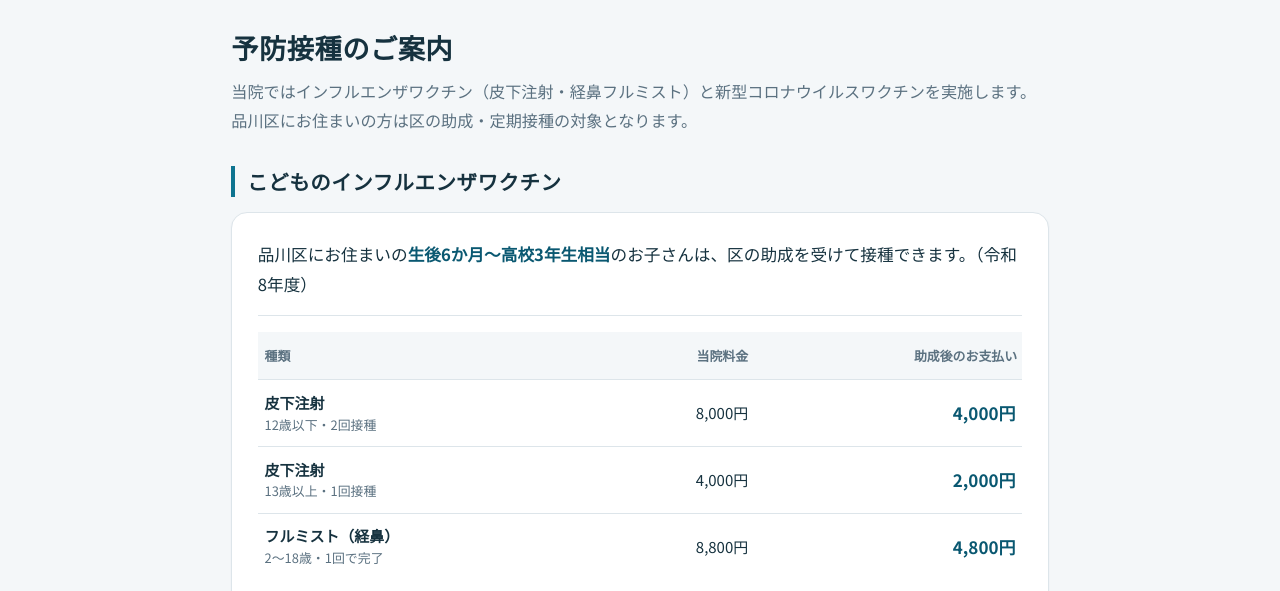
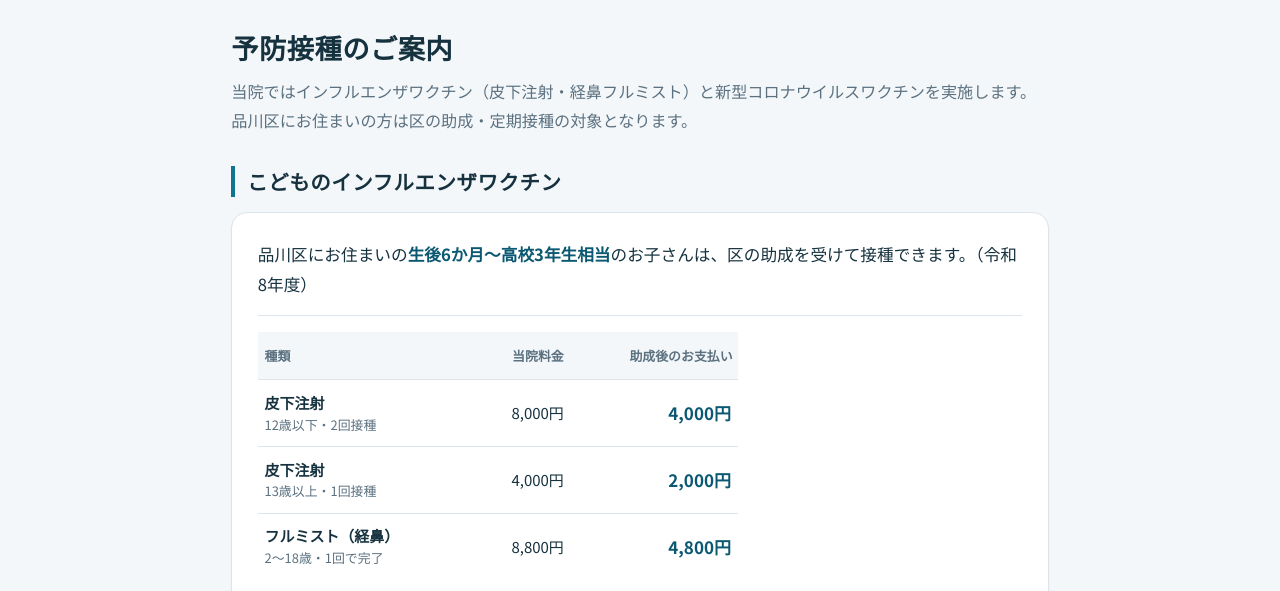
Before and after one commit to akrmyhr/machijikan, a website: page public/vaccine.html in a window 1280 px wide. Shown: the part 145-736 px from the top of the page. Drawn offline with Linux system fonts and the light colour scheme.

Commit message:
料金表が広い画面で間延びしないよう最大幅を設定 (#9)
横幅いっぱいに広がると項目名と金額の距離が開き、どの行の金額か
読み取りにくかったため、表の最大幅を480pxに制限した。
スマホでは従来どおり100%幅で表示される。


Claude-Session: https://claude.ai/code/session_015uua9C8tNUShf7Ah77rk4J

Co-authored-by: Claude <noreply@anthropic.com>

```diff
--- a/public/css/site.css
+++ b/public/css/site.css
@@ -652,8 +652,11 @@ body {
   -webkit-overflow-scrolling: touch;
 }
 
+/* 横幅いっぱいに広げると項目名と金額が離れて対応が読み取りにくくなるため、
+   広い画面では最大幅で止める（スマホでは 100% が効く） */
 .price-table {
   width: 100%;
+  max-width: 480px;
   border-collapse: collapse;
   font-size: 0.88rem;
 }
```
